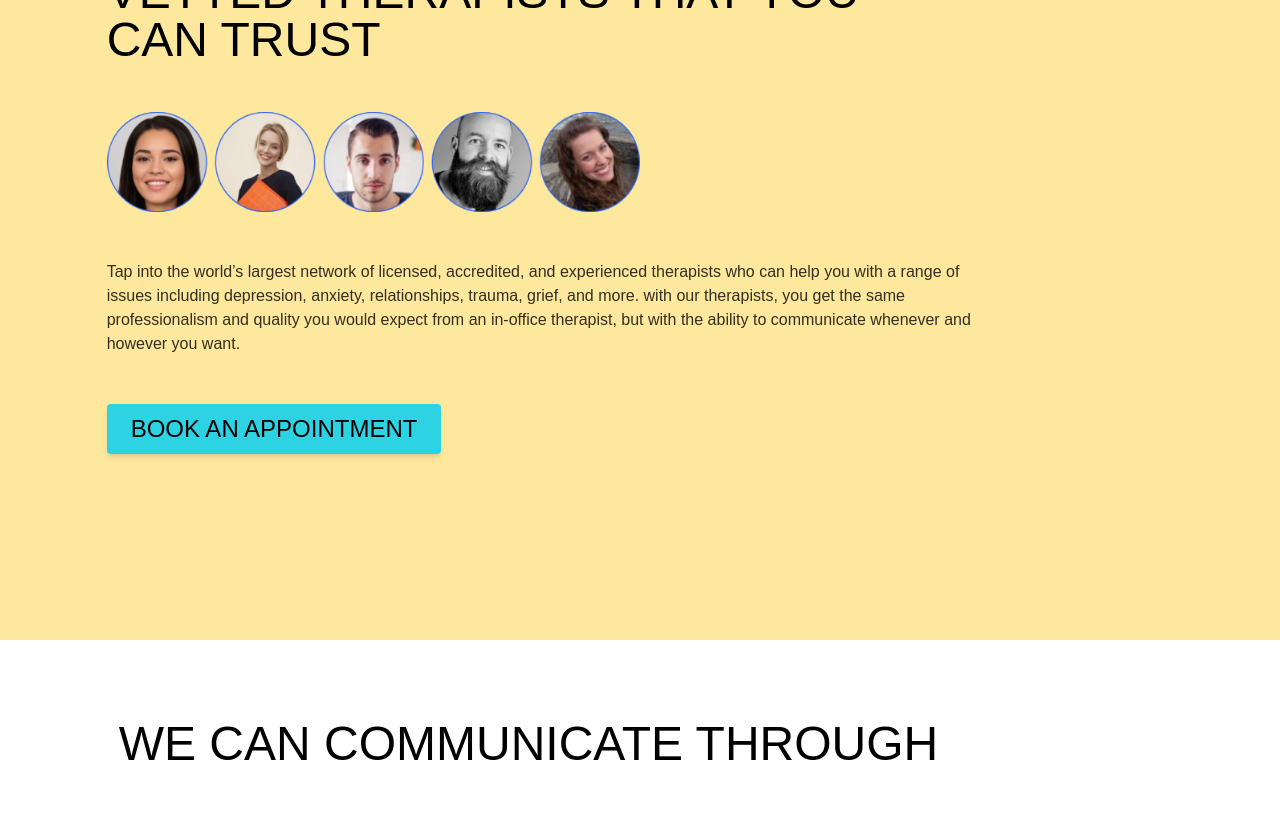
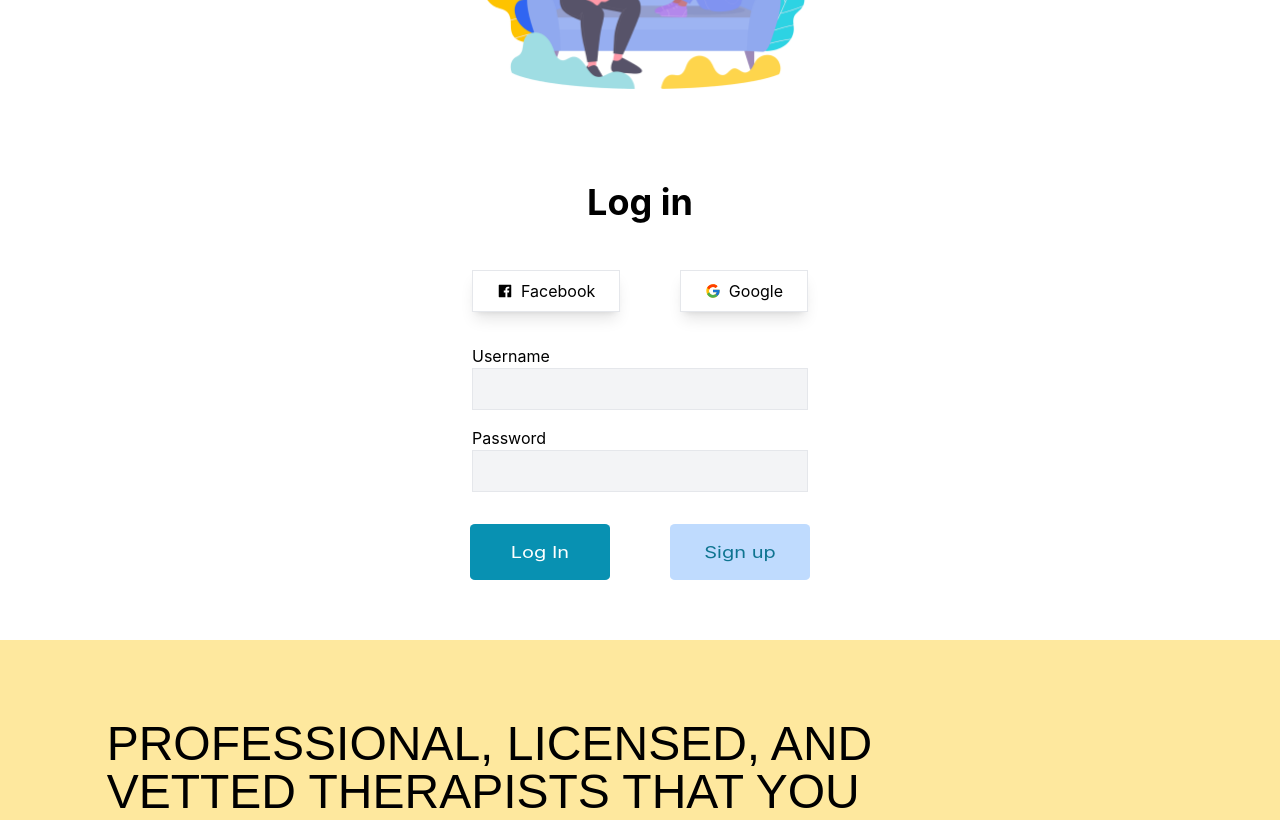
Before and after one commit to ninaderochka/sugar-and-thunder, a React (Create React App) app: page / in a window 1280 px wide. Shown: the part 960-1780 px from the top of the page. Built offline with nearby package versions, Linux system fonts and the light colour scheme.

Commit message:
created login page

```diff
--- a/src/App.jsx
+++ b/src/App.jsx
@@ -1,4 +1,5 @@
 import React from 'react';
+import Login from './components/Login'
 import Header from './components/Header';
 import RecentBlog from './components/RecentBlog';
 import Communicate from './components/Communicate';
@@ -10,6 +11,7 @@ function App() {
   return (
     <div className="App">
       <Header />
+      <Login />
       <Therapists />
       <Communicate />
       <RecentBlog />
--- /dev/null
+++ b/src/components/Login.jsx
@@ -0,0 +1,37 @@
+import React from 'react'
+import {FcGoogle} from 'react-icons/fc'
+import {AiFillFacebook} from 'react-icons/ai'
+
+import log from '../images/log.png'
+
+export default function Login() {
+  return (
+    <div className='bg-white p-4 h-screen w-full flex-col m-auto flex justify-between'>
+        <div className='max-w-[400px] w-full mx-auto bg-white p-4 flex items-center'>
+            <img className=' m-auto flex justify-between max-w-[400px] w-full mx-auto bg-white p-4' src={log} alt="" />
+        </div>
+
+        <div className='flex justify-center items-center h-full'>
+        <form className='max-w-[400px] w-full mx-auto bg-white p-8'>
+            <h2 className='text-4xl font-bold text-center py-4 font-Poppins'>Log in</h2>
+            <div className='flex justify-between py-8'>
+                <p className='border shadow-lg hover:shadow-xl px-6 py-2 relative flex items-center'><AiFillFacebook className='mr-2' /> Facebook</p>
+                <p className='border shadow-lg hover:shadow-xl px-6 py-2 relative flex items-center'><FcGoogle className='mr-2' /> Google</p>
+            </div>
+            <div className='flex flex-col mb-4'>
+                <label>Username</label>
+                <input className='border relative bg-gray-100 p-2' type="text" />
+            </div>
+            <div className='flex flex-col '>
+                <label>Password</label>
+                <input className='border relative bg-gray-100 p-2' type="password" />
+            </div>
+            <div className='flex justify-between'>
+               <button className='w-28 h-50 py-4 px-2 mt-8 ml-3 bg-cyan-600 hover:bg-sky-500 scale-x-125 rounded hover:cursor-pointer text-white'>Log In</button>
+               <button className='w-28 h-50 py-4 px-2 mt-8 mr-3 bg-blue-200 hover:bg-sky-300 scale-x-125 rounded hover:cursor-pointer text-cyan-700'>Sign up</button>
+            </div>
+        </form>
+    </div>
+    </div>
+  )
+}
```
Also changed, not shown: src/images/log.png (added), 1 other file (tests, documents, lock files or other folders).
